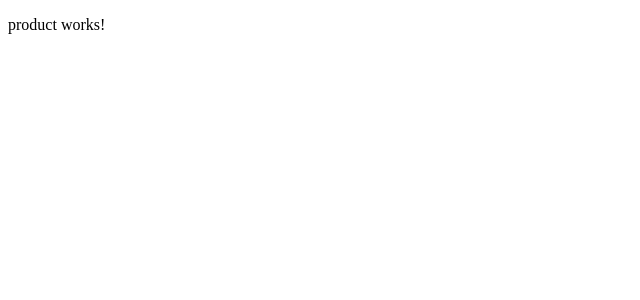
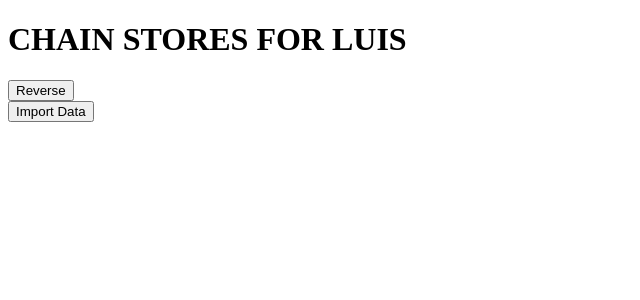
Before and after one commit to dmayuso/chain-stores, an Angular app: page /products in a window 1280 px wide. Shown: the top 300 px of the page, without its empty margins (0-640 px from the left). Built offline with nearby package versions, Linux system fonts and the light colour scheme.

Commit message:
move code from app to product component

```diff
--- a/src/app/app.component.html
+++ b/src/app/app.component.html
@@ -1,4 +1,2 @@
-<!--<app-header [title]="title"></app-header>
-<app-list [listItems]="listItems" (reverseList)="reverseList()"></app-list>
-<button (click)="importData()">Import Data</button>-->
+<app-header [title]="title"></app-header>
 <router-outlet></router-outlet>
--- a/src/app/app.component.ts
+++ b/src/app/app.component.ts
@@ -1,6 +1,4 @@
 import { Component } from '@angular/core';
-import {ListItem} from "./shared/list/list.model";
-import {DataService} from "./shared/data.service";
 
 @Component({
   selector: 'app-root',
@@ -9,15 +7,6 @@ import {DataService} from "./shared/data.service";
 })
 export class AppComponent {
    private title: string = 'chain stores for luis';
-   public listItems: Array<ListItem>;
 
-  constructor(private _dataService: DataService){ };
 
-  importData () {
-    this.listItems = this._dataService.getListItems();
-  }
-
-  reverseList () {
-    this.listItems.reverse();
-  }
 }
--- a/src/app/product/product.component.html
+++ b/src/app/product/product.component.html
@@ -1,3 +1,2 @@
-<p>
-  product works!
-</p>
+<app-list [listItems]="listItems" (reverseList)="reverseList()"></app-list>
+<button (click)="importData()">Import Data</button>
--- a/src/app/product/product.component.ts
+++ b/src/app/product/product.component.ts
@@ -1,4 +1,6 @@
 import { Component, OnInit } from '@angular/core';
+import {DataService} from "../shared/data.service";
+import {ListItem} from "../shared/list/list.model";
 
 @Component({
   selector: 'app-product',
@@ -7,7 +9,18 @@ import { Component, OnInit } from '@angular/core';
 })
 export class ProductComponent implements OnInit {
 
-  constructor() { }
+  public listItems: Array<ListItem>;
+
+  constructor(private _dataService: DataService){
+  }
+
+  importData () {
+    this.listItems = this._dataService.getListItems();
+  }
+
+  reverseList () {
+    this.listItems.reverse();
+  }
 
   ngOnInit() {
   }
```
